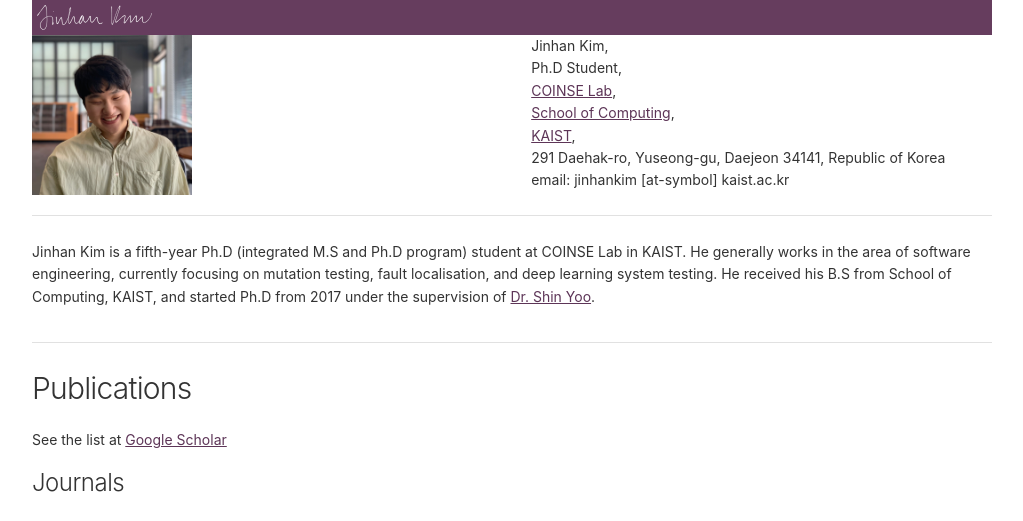
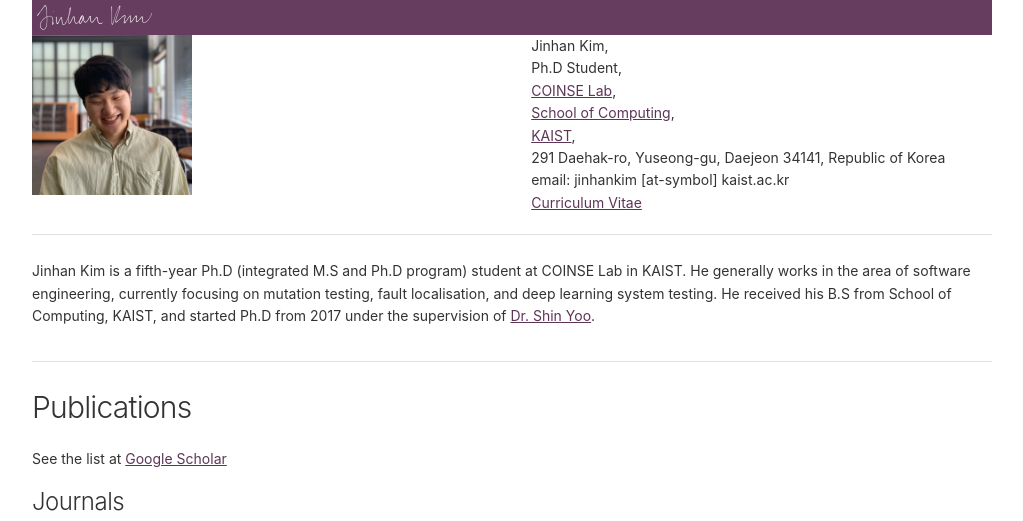
Before and after one commit to dbr7/mycv, a Jekyll site: the page built from index.md, in a window 1280 px wide, cut to the strip 0-521 px from the top of the page. Shown: the whole strip, without its empty margins (128-1151 px from the left). Built offline with Jekyll 4.4.1, drawn with Linux system fonts in a browser that asks for light colours.

Commit message:
Update CV

```diff
--- a/_layouts/default.html
+++ b/_layouts/default.html
@@ -26,11 +26,12 @@
         <div class="one-half column" id="info">
           <p>Jinhan Kim,</p>
           <p>Ph.D Student,</p>
-          <p><a target="_blank" href="https://coinse.kaist.ac.kr">COINSE Lab</a>,</p>
-          <p><a target="_blank" href="https://cs.kaist.ac.kr">School of Computing</a>,</p>
-          <p><a target="_blank" href="https://kaist.ac.kr/en">KAIST</a>,</p>
+          <p><a href="https://coinse.kaist.ac.kr">COINSE Lab</a>,</p>
+          <p><a href="https://cs.kaist.ac.kr">School of Computing</a>,</p>
+          <p><a href="https://kaist.ac.kr/en">KAIST</a>,</p>
           <p>291 Daehak-ro, Yuseong-gu, Daejeon 34141, Republic of Korea</p>
           <p>email: jinhankim [at-symbol] kaist.ac.kr</p>
+          <p><a target="_blank" href="{{ "/assets/files/CV-Jinhan-Kim.pdf" | relative_url }}">Curriculum Vitae</a></p>
         </div>
       </div>
       <hr/>
@@ -41,8 +42,7 @@
           software engineering, currently focusing on mutation testing, fault
           localisation, and deep learning system testing. He received his B.S
           from School of Computing, KAIST, and started Ph.D from 2017 under the
-          supervision of <a class="" target="_blank"
-          href="https://coinse.kaist.ac.kr/members/shin.yoo/">Dr. Shin Yoo</a>.
+          supervision of <a href="https://coinse.kaist.ac.kr/members/shin.yoo/">Dr. Shin Yoo</a>.
         </p>
       </div>
       <hr/>
@@ -56,11 +56,11 @@
         <h4>Academic Services</h4>
         <h5>Program Committee</h5>
         <ul>
-          <li><a class="" target="_blank" href="https://mutation-workshop.github.io/2022/">Mutation 2022</a></li>
-          <li><a class="" target="_blank" href="https://icst2022.vrain.upv.es/">ICST 2022 Poster Track</a></li>
-          <li><a class="" target="_blank" href="https://icsme2021.github.io/index.html">ICSME 2021 Artifact Evaluation Track</a></li>
-          <li><a class="" target="_blank" href="https://mutation-workshop.github.io/2021/">Mutation 2021</a></li>
-          <li><a class="" target="_blank" href="https://mutation-workshop.github.io/2020/">Mutation 2020</a></li>
+          <li><a href="https://mutation-workshop.github.io/2022/">Mutation 2022</a></li>
+          <li><a href="https://icst2022.vrain.upv.es/">ICST 2022 Poster Track</a></li>
+          <li><a href="https://icsme2021.github.io/index.html">ICSME 2021 Artifact Evaluation Track</a></li>
+          <li><a href="https://mutation-workshop.github.io/2021/">Mutation 2021</a></li>
+          <li><a href="https://mutation-workshop.github.io/2020/">Mutation 2020</a></li>
         </ul>
         <h5>Reviewer</h5>
         <ul>
--- a/index.md
+++ b/index.md
@@ -2,7 +2,7 @@
 layout: default
 ---
 
-See the list at [Google Scholar](https://scholar.google.co.kr/citations?user=XL_ZwBAAAAAJ)
+See the list at [Google Scholar](https://scholar.google.com/citations?user=XL_ZwBAAAAAJ)
 
 {% capture numJournalPapers %}
 {% bibliography_count --file my --query @article %}
```
Also changed, not shown: 1 other file.
